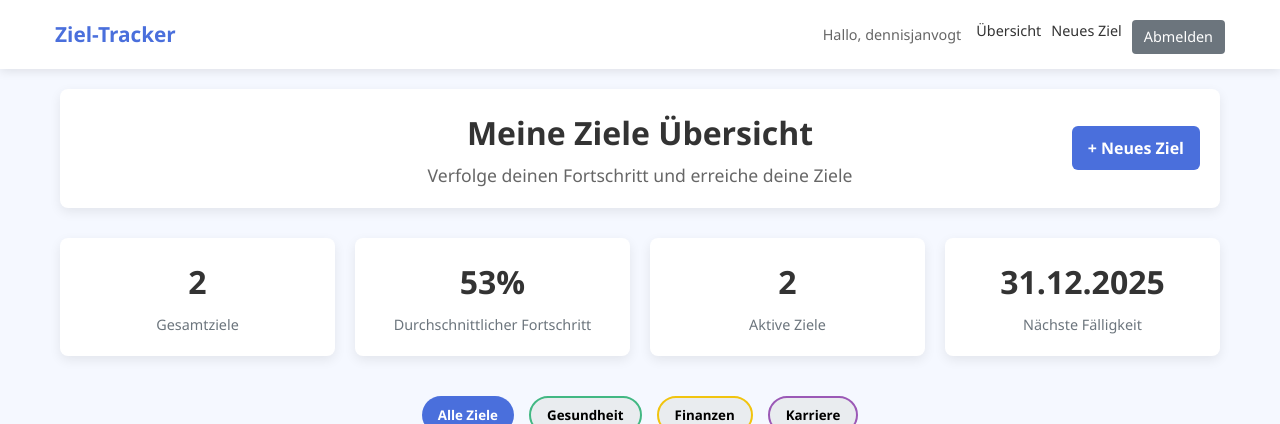
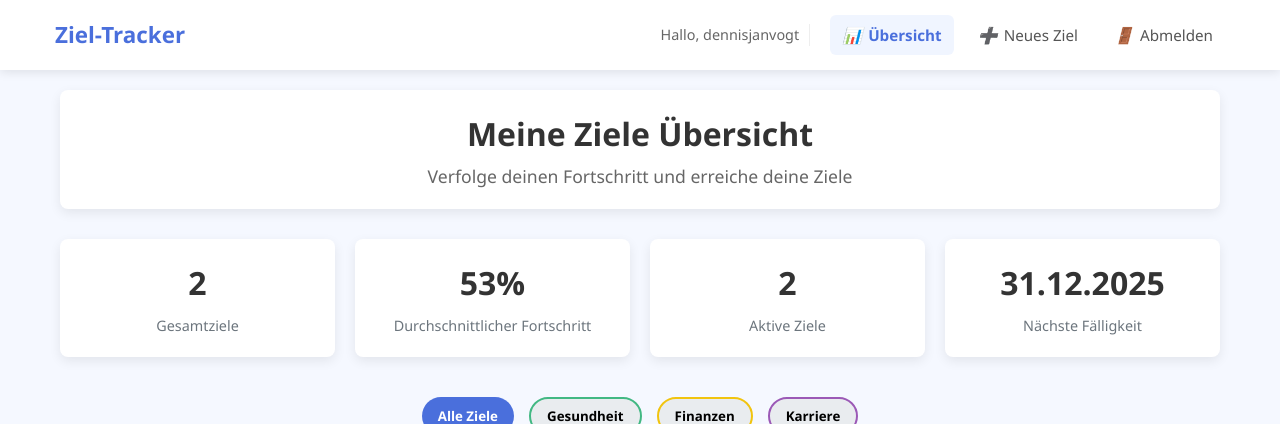
Before and after one commit to dennisjanvogt/Goals, a Django app: page /tracking/ in a window 1280 px wide. Shown: the top 424 px of the page. Run offline with Django 5.2, Linux system fonts and the light colour scheme; a user stored in the database is signed in; data comes from the database, SQL or seed files in the repository; both versions use the stored data as it was after the commit.

Commit message:
authentication funktioniert, logout auch, top produkt

```diff
--- a/goals/goals/settings.py
+++ b/goals/goals/settings.py
@@ -125,3 +125,7 @@ STATICFILES_DIRS = [
 # https://docs.djangoproject.com/en/5.2/ref/settings/#default-auto-field
 
 DEFAULT_AUTO_FIELD = 'django.db.models.BigAutoField'
+
+# Add this to settings.py
+LOGIN_REDIRECT_URL = 'goals'
+LOGOUT_REDIRECT_URL = 'login'
--- a/goals/goals/urls.py
+++ b/goals/goals/urls.py
@@ -10,6 +10,6 @@ urlpatterns = [
     path('tracking/', include('tracking.urls')),
     path('register/', views_auth.register_view, name='register'),
     path('login/', views_auth.login_view, name='login'),
-    path('logout/', auth_views.LogoutView.as_view(template_name='tracking/auth/logout.html'), name='logout'),
+    path('logout/', auth_views.LogoutView.as_view(next_page='login'), name='logout'),
     path('', lambda request: redirect('goals'), name='home'),
 ]
--- a/goals/tracking/templates/tracking/home.html
+++ b/goals/tracking/templates/tracking/home.html
@@ -266,7 +266,6 @@
 <div class="header">
     <h1>Meine Ziele Übersicht</h1>
     <p>Verfolge deinen Fortschritt und erreiche deine Ziele</p>
-    <a href="{% url 'add_goal' %}" class="add-goal-btn">+ Neues Ziel</a>
 </div>
 
 <div class="statistic-cards">
--- a/goals/tracking/templates/tracking/navbar.html
+++ b/goals/tracking/templates/tracking/navbar.html
@@ -1,43 +1,188 @@
 <!-- tracking/templates/tracking/navbar.html -->
-<nav style="background-color: #fff; box-shadow: 0 2px 10px rgba(0,0,0,0.1); padding: 15px 0;">
-    <div style="max-width: 1200px; margin: 0 auto; display: flex; flex-wrap: wrap; justify-content: space-between; align-items: center; padding: 0 15px;">
-        <div style="font-size: 1.3rem; font-weight: bold; color: #4a6fdc; margin-bottom: 10px; flex: 1 1 100%;">
-            <a href="{% url 'goals' %}" style="text-decoration: none; color: inherit;">Ziel-Tracker</a>
+<nav class="main-nav">
+    <div class="nav-container">
+        <div class="nav-brand">
+            <a href="{% url 'goals' %}">Ziel-Tracker</a>
         </div>
-        <div style="display: flex; flex-wrap: wrap; justify-content: space-between; align-items: center; width: 100%;">
+        <div class="nav-links">
             {% if user.is_authenticated %}
-                <span style="margin-right: 15px; color: #666; font-size: 0.9rem;">Hallo, {{ user.username }}</span>
-                <div style="display: flex; gap: 10px; margin-top: 5px;">
-                    <a href="{% url 'goals' %}" style="text-decoration: none; color: #333; font-weight: 500; font-size: 0.9rem;">Übersicht</a>
-                    <a href="{% url 'add_goal' %}" style="text-decoration: none; color: #333; font-weight: 500; font-size: 0.9rem;">Neues Ziel</a>
-                    <a href="{% url 'logout' %}" style="text-decoration: none; color: #fff; background-color: #6c757d; padding: 6px 12px; border-radius: 4px; font-weight: 500; font-size: 0.9rem;">Abmelden</a>
+                <div class="user-greeting">
+                    <span>Hallo, {{ user.username }}</span>
+                </div>
+                <div class="nav-actions">
+                    <a href="{% url 'goals' %}" class="nav-link {% if request.resolver_match.url_name == 'goals' %}active{% endif %}">
+                        <i class="nav-icon">📊</i>Übersicht
+                    </a>
+                    <a href="{% url 'add_goal' %}" class="nav-link {% if request.resolver_match.url_name == 'add_goal' %}active{% endif %}">
+                        <i class="nav-icon">➕</i>Neues Ziel
+                    </a>
+                    <form action="{% url 'logout' %}" method="post" class="logout-form">
+                        {% csrf_token %}
+                        <button type="submit" class="logout-btn">
+                            <i class="nav-icon">🚪</i>Abmelden
+                        </button>
+                    </form>
                 </div>
             {% else %}
-                <div style="display: flex; gap: 10px; width: 100%; justify-content: flex-end; margin-top: 5px;">
-                    <a href="{% url 'login' %}" style="text-decoration: none; color: #333; font-weight: 500; font-size: 0.9rem; padding: 6px 12px;">Anmelden</a>
-                    <a href="{% url 'register' %}" style="text-decoration: none; color: #fff; background-color: #4a6fdc; padding: 6px 12px; border-radius: 4px; font-weight: 500; font-size: 0.9rem;">Registrieren</a>
+                <div class="nav-actions">
+                    <a href="{% url 'login' %}" class="nav-link {% if request.resolver_match.url_name == 'login' %}active{% endif %}">
+                        Anmelden
+                    </a>
+                    <a href="{% url 'register' %}" class="signup-btn">
+                        Registrieren
+                    </a>
                 </div>
             {% endif %}
         </div>
     </div>
 </nav>
 
-<!-- Responsive CSS for larger screens -->
 <style>
-    @media (min-width: 768px) {
-        nav > div {
-            display: flex;
-            flex-wrap: nowrap !important;
+    .main-nav {
+        background-color: #fff;
+        box-shadow: 0 2px 10px rgba(0,0,0,0.1);
+        padding: 15px 0;
+        position: sticky;
+        top: 0;
+        z-index: 1000;
+    }
+
+    .nav-container {
+        max-width: 1200px;
+        margin: 0 auto;
+        display: flex;
+        flex-wrap: wrap;
+        justify-content: space-between;
+        align-items: center;
+        padding: 0 15px;
+    }
+
+    .nav-brand {
+        font-size: 1.4rem;
+        font-weight: bold;
+    }
+
+    .nav-brand a {
+        text-decoration: none;
+        color: var(--primary);
+        transition: color 0.3s ease;
+    }
+
+    .nav-brand a:hover {
+        color: #3a5dc2;
+    }
+
+    .nav-links {
+        display: flex;
+        flex-wrap: wrap;
+        align-items: center;
+        gap: 20px;
+    }
+
+    .user-greeting {
+        color: #666;
+        font-size: 0.9rem;
+        padding-right: 10px;
+        border-right: 1px solid #eee;
+    }
+
+    .nav-actions {
+        display: flex;
+        gap: 12px;
+        align-items: center;
+    }
+
+    .nav-link {
+        text-decoration: none;
+        color: #555;
+        font-weight: 500;
+        font-size: 0.95rem;
+        padding: 8px 12px;
+        border-radius: 6px;
+        transition: all 0.2s ease;
+        display: flex;
+        align-items: center;
+        gap: 6px;
+    }
+
+    .nav-link:hover {
+        background-color: #f5f8ff;
+        color: var(--primary);
+    }
+
+    .nav-link.active {
+        background-color: #f0f5ff;
+        color: var(--primary);
+        font-weight: 600;
+    }
+
+    .nav-icon {
+        font-size: 1rem;
+    }
+
+    .signup-btn {
+        text-decoration: none;
+        color: #fff;
+        background-color: var(--primary);
+        padding: 8px 16px;
+        border-radius: 6px;
+        font-weight: 600;
+        font-size: 0.95rem;
+        transition: background-color 0.3s ease;
+    }
+
+    .signup-btn:hover {
+        background-color: #3a5dc2;
+    }
+
+    .logout-form {
+        margin: 0;
+    }
+
+    .logout-btn {
+        background-color: transparent;
+        border: none;
+        color: #555;
+        font-weight: 500;
+        font-size: 0.95rem;
+        padding: 8px 12px;
+        border-radius: 6px;
+        cursor: pointer;
+        transition: all 0.2s ease;
+        display: flex;
+        align-items: center;
+        gap: 6px;
+    }
+
+    .logout-btn:hover {
+        background-color: #fff0f0;
+        color: var(--danger);
+    }
+
+    /* Responsive styles */
+    @media (max-width: 768px) {
+        .nav-container {
+            flex-direction: column;
+            align-items: flex-start;
+            gap: 15px;
         }
 
-        nav > div > div:first-child {
-            flex: 0 1 auto !important;
-            margin-bottom: 0 !important;
+        .nav-links {
+            width: 100%;
+            flex-direction: column;
+            align-items: flex-start;
+            gap: 15px;
         }
 
-        nav > div > div:last-child {
-            width: auto !important;
-            justify-content: flex-end !important;
+        .user-greeting {
+            border-right: none;
+            padding-right: 0;
+            margin-bottom: 5px;
+        }
+
+        .nav-actions {
+            width: 100%;
+            justify-content: space-between;
         }
     }
 </style>
```
Also changed, not shown: goals/goals.sqlite3.
